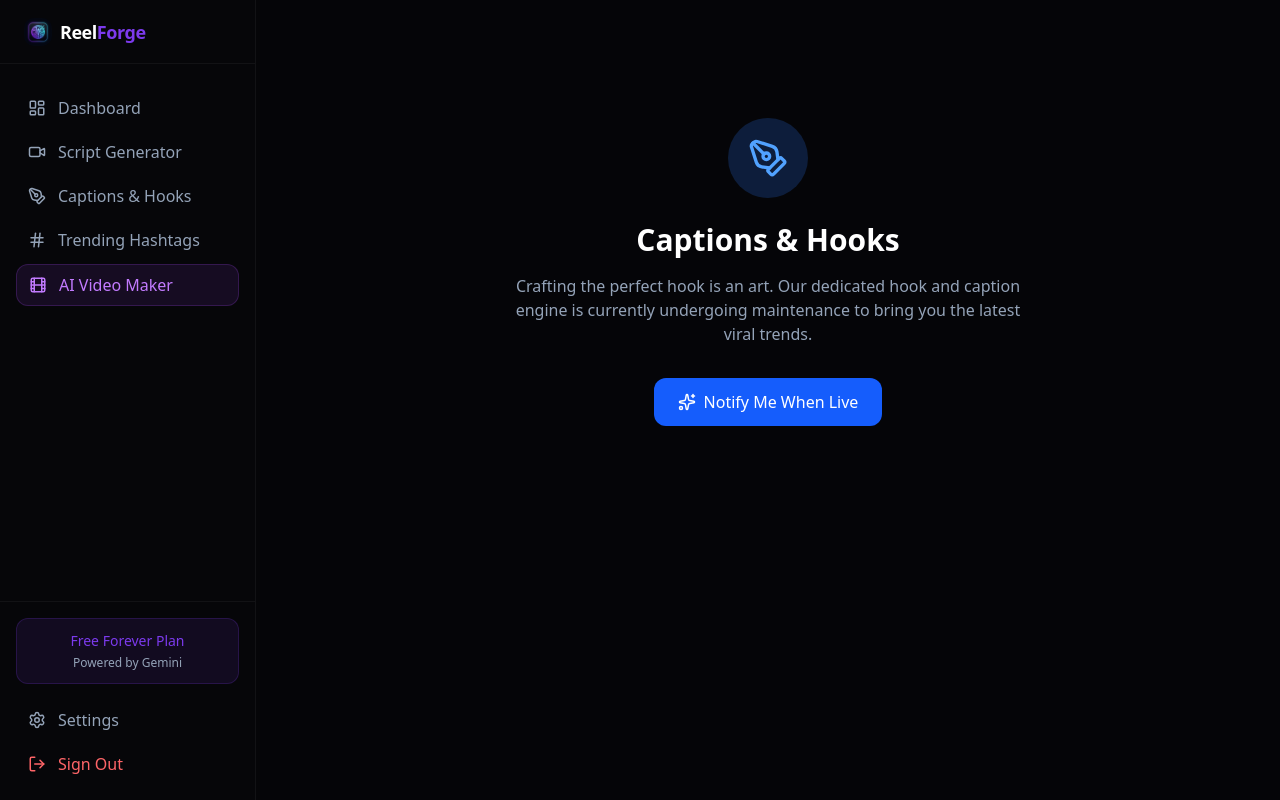
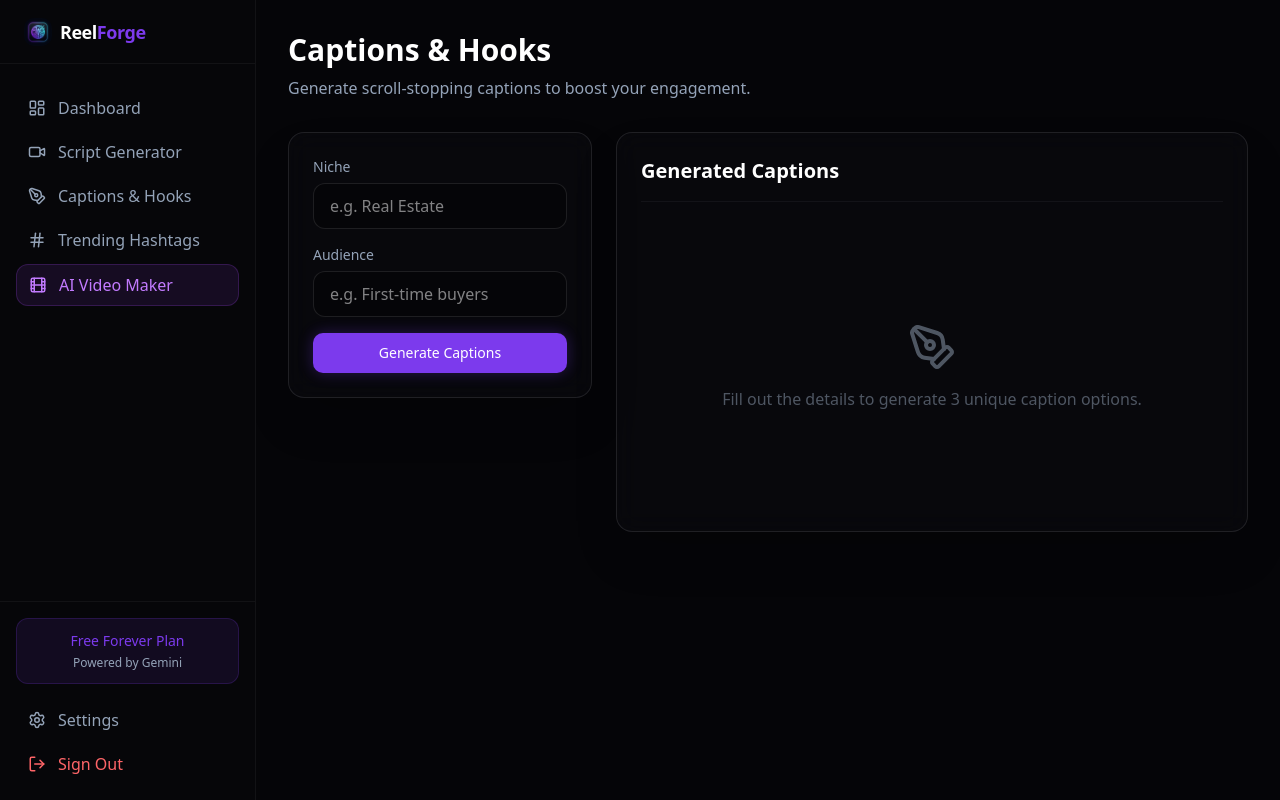
Before and after one commit to Madhav2527/reelforge-ai, a Next.js app: page /dashboard/captions in a window 1280 px wide. Built offline with nearby package versions, Linux system fonts and the light colour scheme.

Commit message:
feat: complete free tools suite for captions and hashtags

```diff
--- a/src/app/dashboard/captions/page.tsx
+++ b/src/app/dashboard/captions/page.tsx
@@ -1,18 +1,104 @@
-import { PenTool, Sparkles } from "lucide-react"
+"use client"
+
+import { useState } from "react"
+import { Button } from "@/components/ui/button"
+import { PenTool, Copy, Sparkles, AlertCircle } from "lucide-react"
 
 export default function CaptionsPage() {
+  const [isGenerating, setIsGenerating] = useState(false)
+  const [result, setResult] = useState<string | null>(null)
+  const [error, setError] = useState<string | null>(null)
+
+  const [niche, setNiche] = useState("")
+  const [audience, setAudience] = useState("")
+  const [vibe, setVibe] = useState("Energetic & Fast-paced")
+
+  const handleGenerate = async () => {
+    setIsGenerating(true)
+    setError(null)
+    setResult(null)
+
+    try {
+      const response = await fetch('/api/generate', {
+        method: 'POST',
+        headers: { 'Content-Type': 'application/json' },
+        body: JSON.stringify({ niche, audience, vibe, mode: 'captions' }),
+      })
+
+      const data = await response.json()
+
+      if (!response.ok) {
+        throw new Error(data.error || 'Something went wrong')
+      }
+
+      setResult(data.result)
+    } catch (err: any) {
+      setError(err.message)
+    } finally {
+      setIsGenerating(false)
+    }
+  }
+
   return (
-    <div className="max-w-4xl mx-auto flex flex-col items-center justify-center min-h-[60vh] text-center">
-      <div className="w-20 h-20 bg-blue-500/20 rounded-full flex items-center justify-center mb-6">
-        <PenTool size={40} className="text-blue-400" />
+    <div className="max-w-6xl mx-auto">
+      <div className="flex justify-between items-center mb-8">
+        <div>
+          <h1 className="text-3xl font-bold font-outfit text-white mb-2">Captions & Hooks</h1>
+          <p className="text-muted-foreground">Generate scroll-stopping captions to boost your engagement.</p>
+        </div>
       </div>
-      <h1 className="text-3xl font-bold font-outfit text-white mb-4">Captions & Hooks</h1>
-      <p className="text-muted-foreground max-w-lg mb-8">
-        Crafting the perfect hook is an art. Our dedicated hook and caption engine is currently undergoing maintenance to bring you the latest viral trends.
-      </p>
-      <button className="bg-blue-600 hover:bg-blue-700 text-white px-6 py-3 rounded-lg font-medium flex items-center gap-2 transition-colors">
-        <Sparkles size={18} /> Notify Me When Live
-      </button>
+
+      <div className="grid grid-cols-1 md:grid-cols-3 gap-6">
+        <div className="md:col-span-1 space-y-6">
+          <div className="glass-card p-6 rounded-2xl border border-white/10">
+            <div className="space-y-4">
+              <div>
+                <label className="block text-sm font-medium text-muted-foreground mb-1.5">Niche</label>
+                <input type="text" value={niche} onChange={(e) => setNiche(e.target.value)} placeholder="e.g. Real Estate" className="w-full bg-background border border-white/10 rounded-lg px-4 py-2.5 text-white focus:ring-2 focus:ring-primary outline-none" />
+              </div>
+              <div>
+                <label className="block text-sm font-medium text-muted-foreground mb-1.5">Audience</label>
+                <input type="text" value={audience} onChange={(e) => setAudience(e.target.value)} placeholder="e.g. First-time buyers" className="w-full bg-background border border-white/10 rounded-lg px-4 py-2.5 text-white focus:ring-2 focus:ring-primary outline-none" />
+              </div>
+              <Button className="w-full" variant="default" onClick={handleGenerate} disabled={isGenerating}>
+                {isGenerating ? "Writing..." : "Generate Captions"}
+              </Button>
+            </div>
+          </div>
+        </div>
+
+        <div className="md:col-span-2">
+          <div className="glass-card p-6 rounded-2xl border border-white/10 min-h-[400px] flex flex-col">
+            <div className="flex justify-between items-center mb-6 pb-4 border-b border-white/5">
+              <h2 className="text-xl font-semibold text-white">Generated Captions</h2>
+              {result && (
+                <Button variant="outline" size="sm" onClick={() => navigator.clipboard.writeText(result)}><Copy size={16} className="mr-2"/> Copy All</Button>
+              )}
+            </div>
+
+            {isGenerating ? (
+              <div className="flex-1 flex flex-col items-center justify-center text-center">
+                <Sparkles className="animate-pulse text-primary mb-4" size={32} />
+                <p className="text-muted-foreground">Writing high-converting captions...</p>
+              </div>
+            ) : error ? (
+               <div className="flex-1 flex flex-col items-center justify-center text-center">
+                  <AlertCircle className="text-red-500 mb-2" size={32} />
+                  <p className="text-red-400">{error}</p>
+               </div>
+            ) : result ? (
+              <div className="flex-1 overflow-y-auto pr-2 text-white whitespace-pre-wrap leading-relaxed">
+                {result}
+              </div>
+            ) : (
+              <div className="flex-1 flex flex-col items-center justify-center text-center opacity-50">
+                <PenTool size={48} className="text-muted-foreground mb-4" />
+                <p className="text-muted-foreground">Fill out the details to generate 3 unique caption options.</p>
+              </div>
+            )}
+          </div>
+        </div>
+      </div>
     </div>
   )
 }
--- a/src/app/dashboard/hashtags/page.tsx
+++ b/src/app/dashboard/hashtags/page.tsx
@@ -1,18 +1,103 @@
-import { Hash, Sparkles } from "lucide-react"
+"use client"
+
+import { useState } from "react"
+import { Button } from "@/components/ui/button"
+import { Hash, Copy, Sparkles, AlertCircle } from "lucide-react"
 
 export default function HashtagsPage() {
+  const [isGenerating, setIsGenerating] = useState(false)
+  const [result, setResult] = useState<string | null>(null)
+  const [error, setError] = useState<string | null>(null)
+
+  const [niche, setNiche] = useState("")
+  const [audience, setAudience] = useState("")
+
+  const handleGenerate = async () => {
+    setIsGenerating(true)
+    setError(null)
+    setResult(null)
+
+    try {
+      const response = await fetch('/api/generate', {
+        method: 'POST',
+        headers: { 'Content-Type': 'application/json' },
+        body: JSON.stringify({ niche, audience, mode: 'hashtags' }),
+      })
+
+      const data = await response.json()
+
+      if (!response.ok) {
+        throw new Error(data.error || 'Something went wrong')
+      }
+
+      setResult(data.result)
+    } catch (err: any) {
+      setError(err.message)
+    } finally {
+      setIsGenerating(false)
+    }
+  }
+
   return (
-    <div className="max-w-4xl mx-auto flex flex-col items-center justify-center min-h-[60vh] text-center">
-      <div className="w-20 h-20 bg-emerald-500/20 rounded-full flex items-center justify-center mb-6">
-        <Hash size={40} className="text-emerald-400" />
+    <div className="max-w-6xl mx-auto">
+      <div className="flex justify-between items-center mb-8">
+        <div>
+          <h1 className="text-3xl font-bold font-outfit text-white mb-2">Trending Hashtags</h1>
+          <p className="text-muted-foreground">Find the exact tags to break the algorithm.</p>
+        </div>
       </div>
-      <h1 className="text-3xl font-bold font-outfit text-white mb-4">Trending Hashtags</h1>
-      <p className="text-muted-foreground max-w-lg mb-8">
-        We're currently syncing with the latest TikTok and Instagram APIs to bring you real-time hashtag analytics. Check back shortly!
-      </p>
-      <button className="bg-emerald-600 hover:bg-emerald-700 text-white px-6 py-3 rounded-lg font-medium flex items-center gap-2 transition-colors">
-        <Sparkles size={18} /> Notify Me When Live
-      </button>
+
+      <div className="grid grid-cols-1 md:grid-cols-3 gap-6">
+        <div className="md:col-span-1 space-y-6">
+          <div className="glass-card p-6 rounded-2xl border border-white/10">
+            <div className="space-y-4">
+              <div>
+                <label className="block text-sm font-medium text-muted-foreground mb-1.5">Niche</label>
+                <input type="text" value={niche} onChange={(e) => setNiche(e.target.value)} placeholder="e.g. Fitness" className="w-full bg-background border border-white/10 rounded-lg px-4 py-2.5 text-white focus:ring-2 focus:ring-primary outline-none" />
+              </div>
+              <div>
+                <label className="block text-sm font-medium text-muted-foreground mb-1.5">Audience</label>
+                <input type="text" value={audience} onChange={(e) => setAudience(e.target.value)} placeholder="e.g. Beginners" className="w-full bg-background border border-white/10 rounded-lg px-4 py-2.5 text-white focus:ring-2 focus:ring-primary outline-none" />
+              </div>
+              <Button className="w-full" variant="default" onClick={handleGenerate} disabled={isGenerating}>
+                {isGenerating ? "Analyzing..." : "Find Hashtags"}
+              </Button>
+            </div>
+          </div>
+        </div>
+
+        <div className="md:col-span-2">
+          <div className="glass-card p-6 rounded-2xl border border-white/10 min-h-[400px] flex flex-col">
+            <div className="flex justify-between items-center mb-6 pb-4 border-b border-white/5">
+              <h2 className="text-xl font-semibold text-white">Targeted Hashtag Clusters</h2>
+              {result && (
+                <Button variant="outline" size="sm" onClick={() => navigator.clipboard.writeText(result)}><Copy size={16} className="mr-2"/> Copy All</Button>
+              )}
+            </div>
+
+            {isGenerating ? (
+              <div className="flex-1 flex flex-col items-center justify-center text-center">
+                <Sparkles className="animate-pulse text-primary mb-4" size={32} />
+                <p className="text-muted-foreground">Scraping trending tags...</p>
+              </div>
+            ) : error ? (
+               <div className="flex-1 flex flex-col items-center justify-center text-center">
+                  <AlertCircle className="text-red-500 mb-2" size={32} />
+                  <p className="text-red-400">{error}</p>
+               </div>
+            ) : result ? (
+              <div className="flex-1 overflow-y-auto pr-2 text-white whitespace-pre-wrap leading-relaxed">
+                {result}
+              </div>
+            ) : (
+              <div className="flex-1 flex flex-col items-center justify-center text-center opacity-50">
+                <Hash size={48} className="text-muted-foreground mb-4" />
+                <p className="text-muted-foreground">Fill out the details to generate targeted hashtag clusters.</p>
+              </div>
+            )}
+          </div>
+        </div>
+      </div>
     </div>
   )
 }
```
